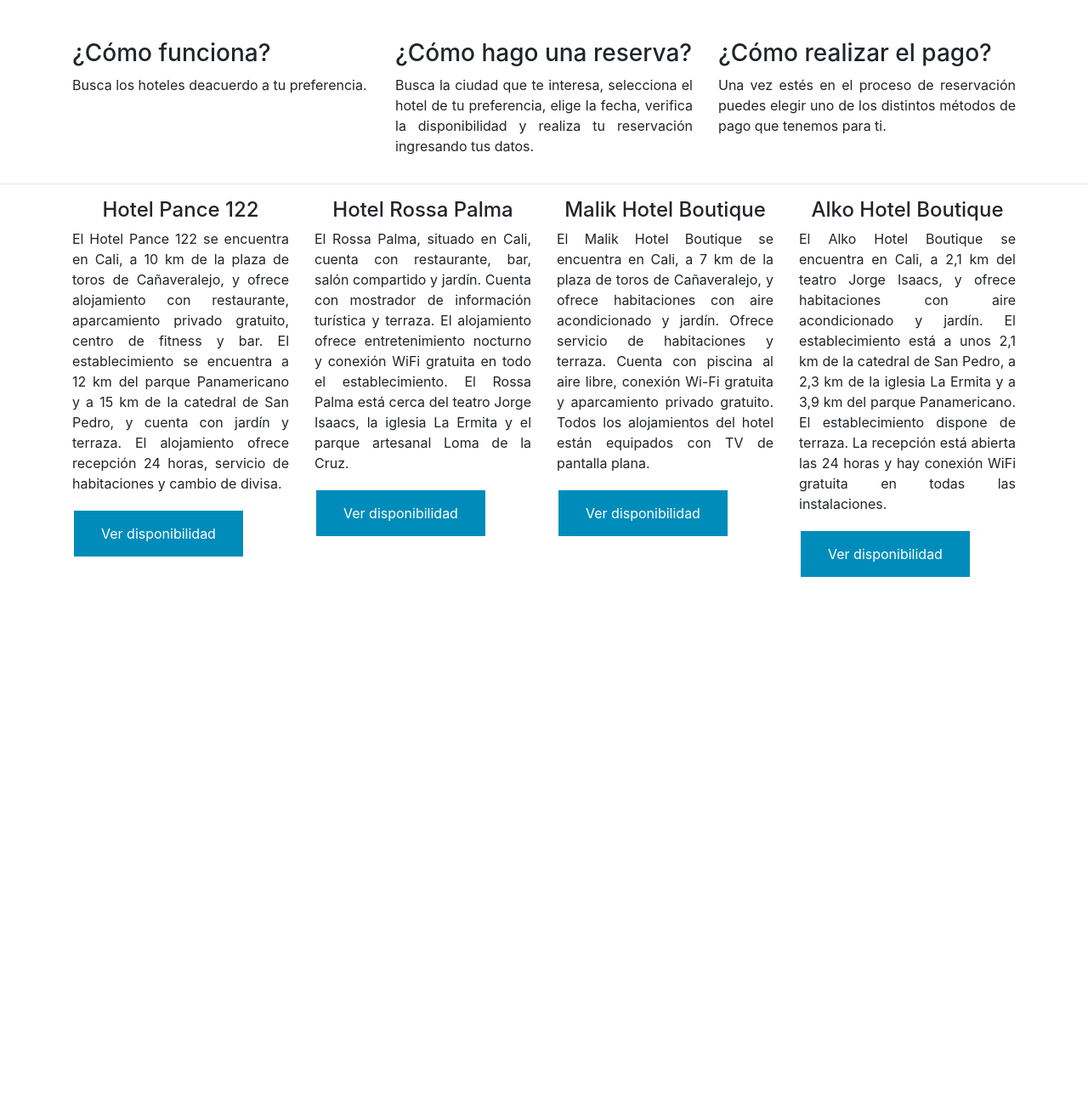
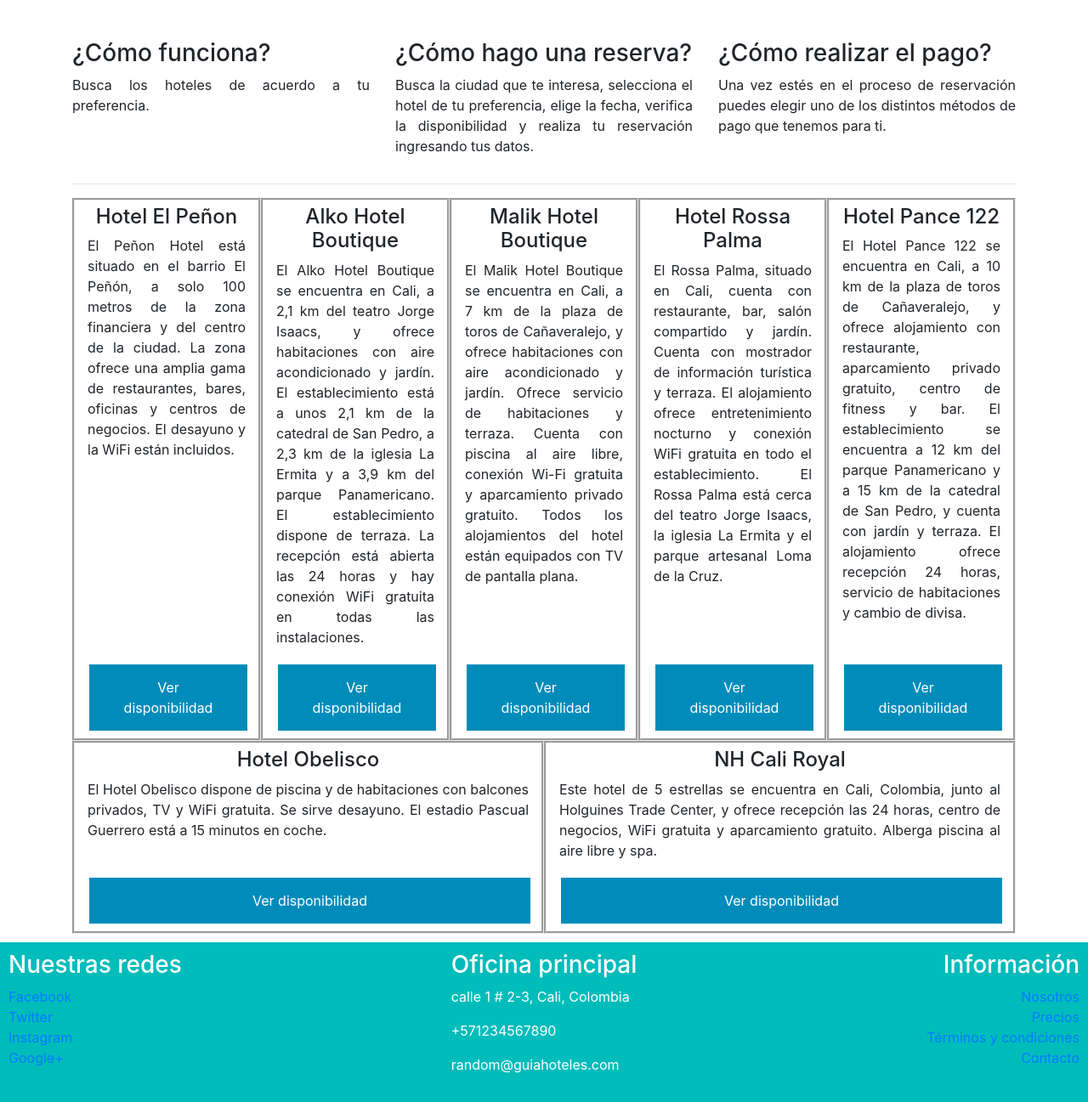
Before and after one commit to CesarVidarte/guia-hoteles, a website: page index.html in a window 1280 px wide. Shown: the part 186-1483 px from the top of the page at 85% size. Before the commit the page ends 869 px from the top, so only its background shows below. Drawn offline with nearby package versions, Linux system fonts and the light colour scheme.

Commit message:
uso de flex

```diff
--- a/css/main.css
+++ b/css/main.css
@@ -1,11 +1,18 @@
 .jumbotron{
   background-color: #008CBA;
   color: white;
+}
+.justificado{
+  text-align:justify;
+}
+.centrado{
+  text-align: center;
 }
 .button {
   border: none;
   color: white;
   padding: 15px 32px;
+  width: 100%;
   text-align: center;
   text-decoration: none;
   display: inline-block;
@@ -16,6 +23,15 @@
 }
 .footer{
   padding: 10px 10px 0 10px;
-  background-color: yellow;
+  background-color: #00BCBB;
   margin-bottom: 0px;
+  margin-top: 10px;
+  color:white;
+
 }
+.card-hotel{
+  flex: 1 150px;
+  padding: 5px 15px 5px 15px;
+  justify-content: space-between;
+  border-style: groove;
+}
--- a/index.html
+++ b/index.html
@@ -17,7 +17,7 @@
 
 <body>
   <div class="jumbotron">
-    <h1 style="text-align:center">Hoteles</h1>
+    <h1 class="centrado">Hoteles</h1>
   </div>
   <div class="container">
     <div class="row">
@@ -25,13 +25,13 @@
         <p>
         <h3>¿Cómo funciona?</h3>
         <!-- Texto de los parrafos justificado -->
-        <p style="text-align:justify">Busca los hoteles deacuerdo a tu preferencia.</p>
+        <p class="justificado">Busca los hoteles de acuerdo a tu preferencia.</p>
         </p>
       </div>
       <div class="col-md-4">
         <p>
         <h3>¿Cómo hago una reserva?</h3>
-        <p style="text-align:justify">Busca la ciudad que te interesa, selecciona el hotel de tu
+        <p class="justificado">Busca la ciudad que te interesa, selecciona el hotel de tu
           preferencia, elige la fecha, verifica la disponibilidad y realiza
           tu reservación ingresando tus datos.</p>
         </p>
@@ -39,54 +39,132 @@
       <div class="col-md-4">
         <p>
         <h3>¿Cómo realizar el pago?</h3>
-        <p style="text-align:justify">Una vez estés en el proceso de reservación puedes elegir uno de
+        <p class="justificado">Una vez estés en el proceso de reservación puedes elegir uno de
           los distintos métodos de pago que tenemos para ti.</p>
         </p>
       </div>
     </div>
-  </div>
+
     <hr>
-
-  <div class="container">
-    <div class="row">
-      <div class="col-lg-3">
-        <h4 style="text-align:center">Hotel Pance 122</h4>
-        <p style="text-align:justify">El Hotel Pance 122 se encuentra en Cali, a 10 km de la plaza de toros de Cañaveralejo, y ofrece alojamiento con restaurante,
+    <!-- <div class="row"> -->
+    <div class="d-flex flex-wrap flex-row-reverse">
+      <div class="card-hotel d-flex flex-column">
+        <div>
+          <h4 class="centrado">Hotel Pance 122</h4>
+          <p class="justificado">El Hotel Pance 122 se encuentra en Cali, a 10 km de la plaza de toros de Cañaveralejo, y ofrece alojamiento con restaurante,
             aparcamiento privado gratuito, centro de fitness y bar. El establecimiento se encuentra a 12 km del parque
             Panamericano y a 15 km de la catedral de San Pedro, y cuenta con jardín y terraza. El alojamiento ofrece recepción 24 horas, servicio de habitaciones y cambio de divisa.</p>
+        </div>
+        <div>
           <button class="button" type="button">
             Ver disponibilidad
           </button>
         </div>
-      <div class="col-lg-3">
-        <h4 style="text-align:center">Hotel Rossa Palma</h4>
-        <p style="text-align:justify">El Rossa Palma, situado en Cali, cuenta con restaurante, bar, salón compartido y jardín. Cuenta con mostrador de información turística y terraza.
+      </div>
+      <div class="card-hotel d-flex flex-column">
+        <div>
+          <h4 class="centrado">Hotel Rossa Palma</h4>
+          <p class="justificado">El Rossa Palma, situado en Cali, cuenta con restaurante, bar, salón compartido y jardín. Cuenta con mostrador de información turística y terraza.
             El alojamiento ofrece entretenimiento nocturno y conexión WiFi gratuita en todo el establecimiento. El Rossa Palma está cerca del teatro Jorge Isaacs,
             la iglesia La Ermita y el parque artesanal Loma de la Cruz.</p>
+        </div>
+        <div>
           <button class="button" type="button">
             Ver disponibilidad
           </button>
         </div>
-      <div class="col-lg-3">
-        <h4 style="text-align:center">Malik Hotel Boutique</h4>
-        <p style="text-align:justify">El Malik Hotel Boutique se encuentra en Cali, a 7 km de la plaza de toros de Cañaveralejo, y ofrece habitaciones con aire acondicionado y jardín.
+      </div>
+      <div class="card-hotel d-flex flex-column">
+        <div>
+          <h4 class="centrado">Malik Hotel Boutique</h4>
+          <p class="justificado">El Malik Hotel Boutique se encuentra en Cali, a 7 km de la plaza de toros de Cañaveralejo, y ofrece habitaciones con aire acondicionado y jardín.
             Ofrece servicio de habitaciones y terraza. Cuenta con piscina al aire libre, conexión Wi-Fi gratuita y aparcamiento privado gratuito.
             Todos los alojamientos del hotel están equipados con TV de pantalla plana.</p>
+        </div>
+        <div>
           <button class="button" type="button">
             Ver disponibilidad
           </button>
         </div>
-      <div class="col-lg-3">
-        <h4 style="text-align:center">Alko Hotel Boutique</h4>
-        <p style="text-align:justify">El Alko Hotel Boutique se encuentra en Cali, a 2,1 km del teatro Jorge Isaacs, y ofrece habitaciones con aire acondicionado y jardín.
+      </div>
+      <div class="card-hotel d-flex flex-column">
+        <div>
+          <h4 class="centrado">Alko Hotel Boutique</h4>
+          <p class="justificado">El Alko Hotel Boutique se encuentra en Cali, a 2,1 km del teatro Jorge Isaacs, y ofrece habitaciones con aire acondicionado y jardín.
             El establecimiento está a unos 2,1 km de la catedral de San Pedro, a 2,3 km de la iglesia La Ermita y a 3,9 km del parque Panamericano. El establecimiento dispone de terraza.
             La recepción está abierta las 24 horas y hay conexión WiFi gratuita en todas las instalaciones.</p>
+        </div>
+        <div>
+          <button class="button" type="button">
+            Ver disponibilidad
+          </button>
+        </div>
+      </div>
+      <div class="card-hotel d-flex flex-column">
+        <div>
+          <h4 class="centrado">Hotel El Peñon</h4>
+          <p class="justificado">El Peñon Hotel está situado en el barrio El Peñón, a solo 100 metros de la zona financiera y del centro de la ciudad. La zona ofrece una amplia gama de restaurantes,
+            bares, oficinas y centros de negocios. El desayuno y la WiFi están incluidos.</p>
+        </div>
+        <div>
+          <button class="button" type="button">
+            Ver disponibilidad
+          </button>
+        </div>
+      </div>
+      <div class="card-hotel d-flex flex-column">
+        <div>
+          <h4 class="centrado">NH Cali Royal</h4>
+          <p class="justificado">Este hotel de 5 estrellas se encuentra en Cali, Colombia, junto al Holguines Trade Center, y ofrece recepción las 24 horas, centro de negocios, WiFi gratuita y aparcamiento gratuito.
+            Alberga piscina al aire libre y spa.</p>
+        </div>
+        <div>
+          <button class="button" type="button">
+            Ver disponibilidad
+          </button>
+        </div>
+      </div>
+      <div class="card-hotel d-flex flex-column">
+        <div>
+          <h4 class="centrado">Hotel Obelisco</h4>
+          <p class="justificado">El Hotel Obelisco dispone de piscina y de habitaciones con balcones privados, TV y WiFi gratuita. Se sirve desayuno. El estadio Pascual Guerrero está a 15 minutos en coche.</p>
+        </div>
+        <div>
           <button class="button" type="button">
             Ver disponibilidad
           </button>
         </div>
       </div>
     </div>
+  </div>
+
+
+  <footer class="footer">
+    <div class="row">
+      <div class="col-sm-4 d-flex flex-column align-items-left">
+        <h3>Nuestras redes</h3>
+        <a href="http://www.facebook.com">Facebook</a>
+        <a href="http://www.twitter.com">Twitter</a>
+        <a href="http://www.instagram.com">Instagram</a>
+        <a href="http://www.google.com">Google+</a>
+      </div>
+      <div class="col-sm-4 d-flex flex-column align-items-center">
+        <address>
+          <h3>Oficina principal</h3>
+          <p>calle 1 # 2-3, Cali, Colombia</p>
+          <p>+571234567890</p>
+          <p>random@guiahoteles.com</p>
+        </address>
+      </div>
+      <div class="col-sm-4 d-flex flex-column align-items-end">
+        <h3>Información</h3>
+        <a href="http://www.facebook.com">Nosotros</a>
+        <a href="http://www.twitter.com">Precios</a>
+        <a href="http://www.instagram.com">Términos y condiciones</a>
+        <a href="http://www.google.com">Contacto</a>
+      </div>
+    </div>
+  </footer>
 
 
 
--- a/main.css
+++ /dev/null
@@ -1,21 +0,0 @@
-.jumbotron{
-  background-color: #008CBA;
-  color: white;
-}
-.button {
-  border: none;
-  color: white;
-  padding: 15px 32px;
-  text-align: center;
-  text-decoration: none;
-  display: inline-block;
-  font-size: 16px;
-  margin: 4px 2px;
-  cursor: pointer;
-  background-color: #008CBA;
-}
-.footer{
-  padding: 10px 10px 0 10px;
-  background-color: yellow;
-  margin-bottom: 0px;
-}
```
Lines whose indentation alone changed are shown as unchanged.
